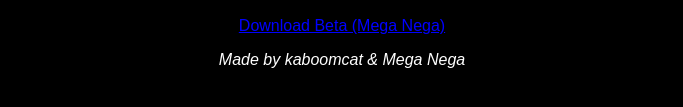
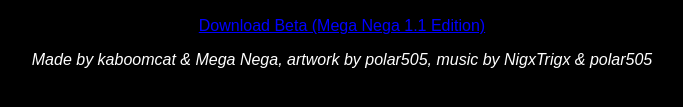
Before and after one commit to 505Poly/PixelAttack, a plain HTML site: page index.html in a window 1280 px wide. Shown: the part 435-542 px from the top of the page, without its empty margins (298-981 px from the left). Drawn offline with Linux system fonts and the light colour scheme.

Commit message:
Update index.html

```diff
--- a/index.html
+++ b/index.html
@@ -31,7 +31,7 @@
   <p>The best 2D pixel shooter/action game!.</p>
   <p>Coming soon to Steam.</p>
   <img src="https://imgur.com/a/4t6wUYF" alt="fake screenshot" width="400" />
-  <p><a href="#">Download Beta (Mega Nega)</a></p>
-  <p><em>Made by kaboomcat & Mega Nega</em></p>
+  <p><a href="download.html">Download Beta (Mega Nega 1.1 Edition)</a></p>
+  <p><em>Made by kaboomcat & Mega Nega, artwork by polar505, music by NigxTrigx & polar505</em></p>
 </body>
 </html>
```
